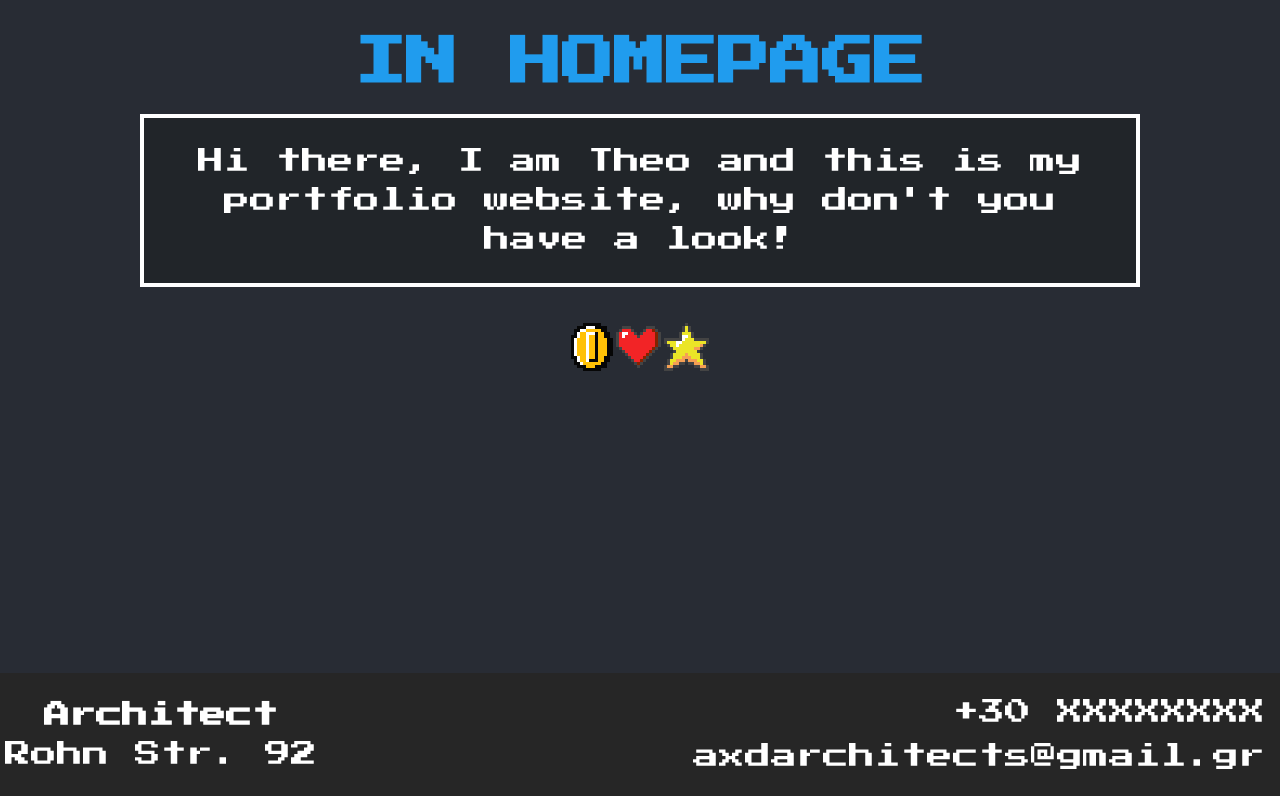
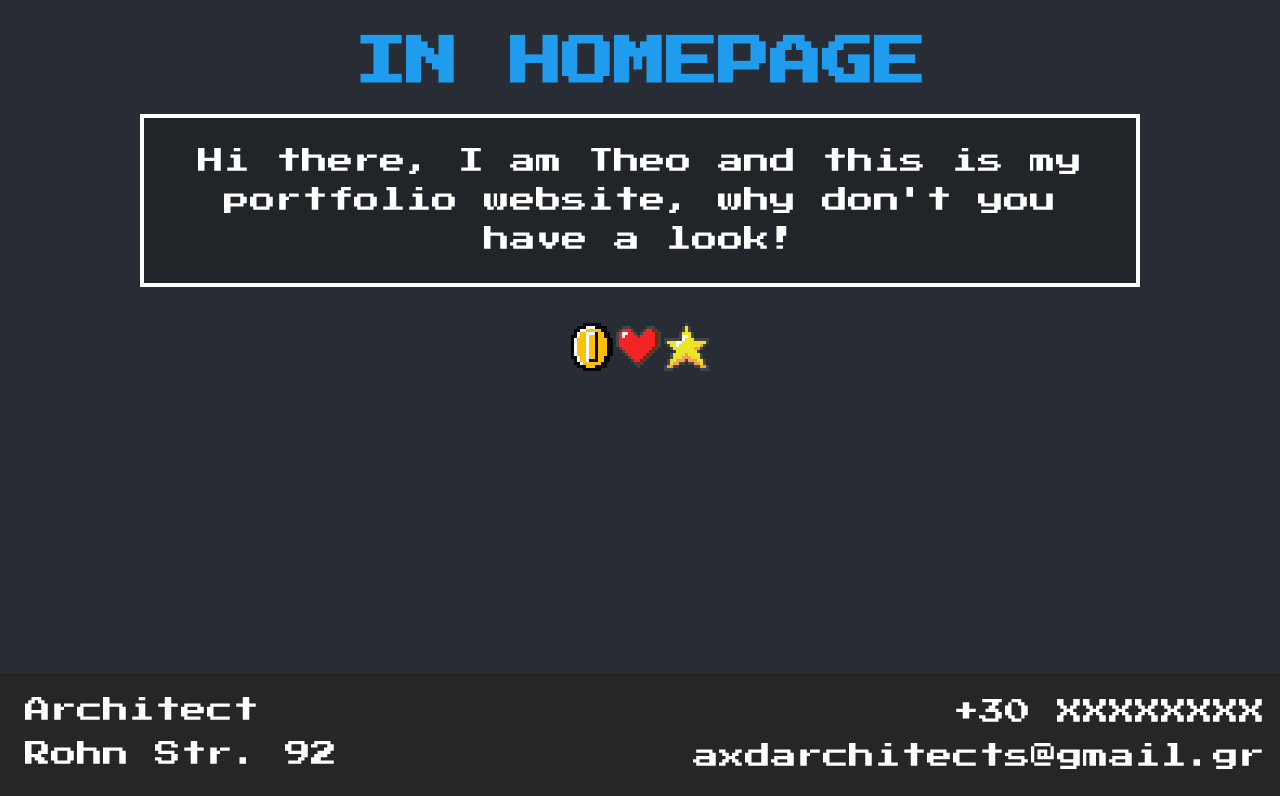
Before and after one commit to TheoAdal/my-site, a React (Create React App) app: page / in a window 1280 px wide. Shown: the part 406-1202 px from the top of the page. Built offline with nearby package versions, Linux system fonts and the light colour scheme.

Commit message:
cleaned footer styles

```diff
--- a/src/Footer/Footer.js
+++ b/src/Footer/Footer.js
@@ -6,7 +6,7 @@ function Footer() {
     <div className="footer-content">
       <div className="company-info">
         <div className="name-address flex flex-col items-start">
-          <h4>Architect</h4>
+          <p>Architect</p>
           <p>Rohn Str. 92</p>
         </div>
       </div>
--- a/src/Footer/FooterStyles.css
+++ b/src/Footer/FooterStyles.css
@@ -1,5 +1,4 @@
 .footer-content {
-
   width:100%;
   display: flex;
   justify-content: space-between;
@@ -12,21 +11,27 @@
 }
 
 .company-info {
-  margin: 5px;
+  margin: 15px;
   display: flex;
   align-items: center;
-}
+  text-align: left;
 
-.name-address {
+  .name-address {
   h4 {
-    margin: 0;
+
+    margin-bottom: 5px;
+    margin-left: 10px;
   }
 
   p {
     color: #fff;
-    margin: 0;
+    margin-bottom: 5px;
+    margin-left: 10px;
   }
 }
+}
+
+
 
 .company-logo {
   width: 80px; /* Adjust the logo size as needed */
```
